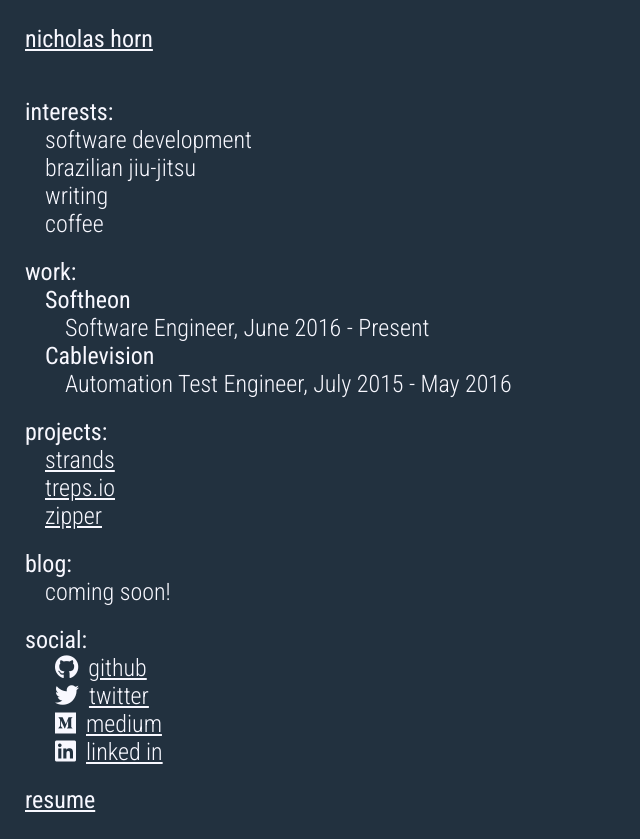
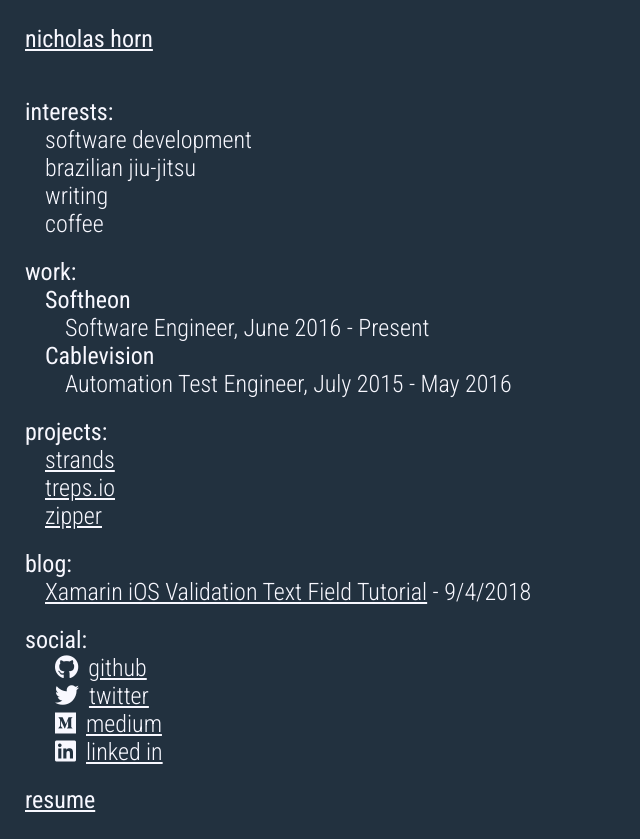
Before and after one commit to fauc3t/portfolio, a React (Create React App) app: page / in a window 1280 px wide. Shown: the whole page, without its empty margins (0-640 px from the left). Built offline with nearby package versions, Linux system fonts and the light colour scheme.

Commit message:
add blog post

```diff
--- a/src/Home.js
+++ b/src/Home.js
@@ -46,6 +46,15 @@
             );
         });
 
+        var blogList = about.blogs.map((blog, index) => {
+            return (
+                <div key={index}>
+                    <a key={index} href={blog.url}>{blog.title}</a> - {blog.date}
+                </div>
+            );
+        });
+
+
         return (
         <div>
             <div className="title f-reg">interests:</div>
@@ -62,7 +71,7 @@
             </div>
             <div className="title f-reg">blog:</div>
             <div className="in-20" id="blog">
-                coming soon!
+                {blogList}
             </div>
             <div className="title f-reg">social:</div>
             <div className="in-20" id="social">
--- a/src/json/about.js
+++ b/src/json/about.js
@@ -54,6 +54,15 @@
     }
 ]
 
+/* blogs */
+const blogs = [
+    {
+        "title": "Xamarin iOS Validation Text Field Tutorial",
+        "url": "https://medium.com/@ncwhorn/xamarin-ios-validation-text-field-tutorial-18a58a1c8411",
+        "date": "9/4/2018"
+    }
+]
+
 /* social */
 const social = [
     {
@@ -78,4 +87,4 @@
     }
 ]
 
-module.exports = {interests, work, projects, social};
+module.exports = {interests, work, projects, social, blogs};
```
Also changed, not shown: 1 other file (tests, documents, lock files or other folders).
